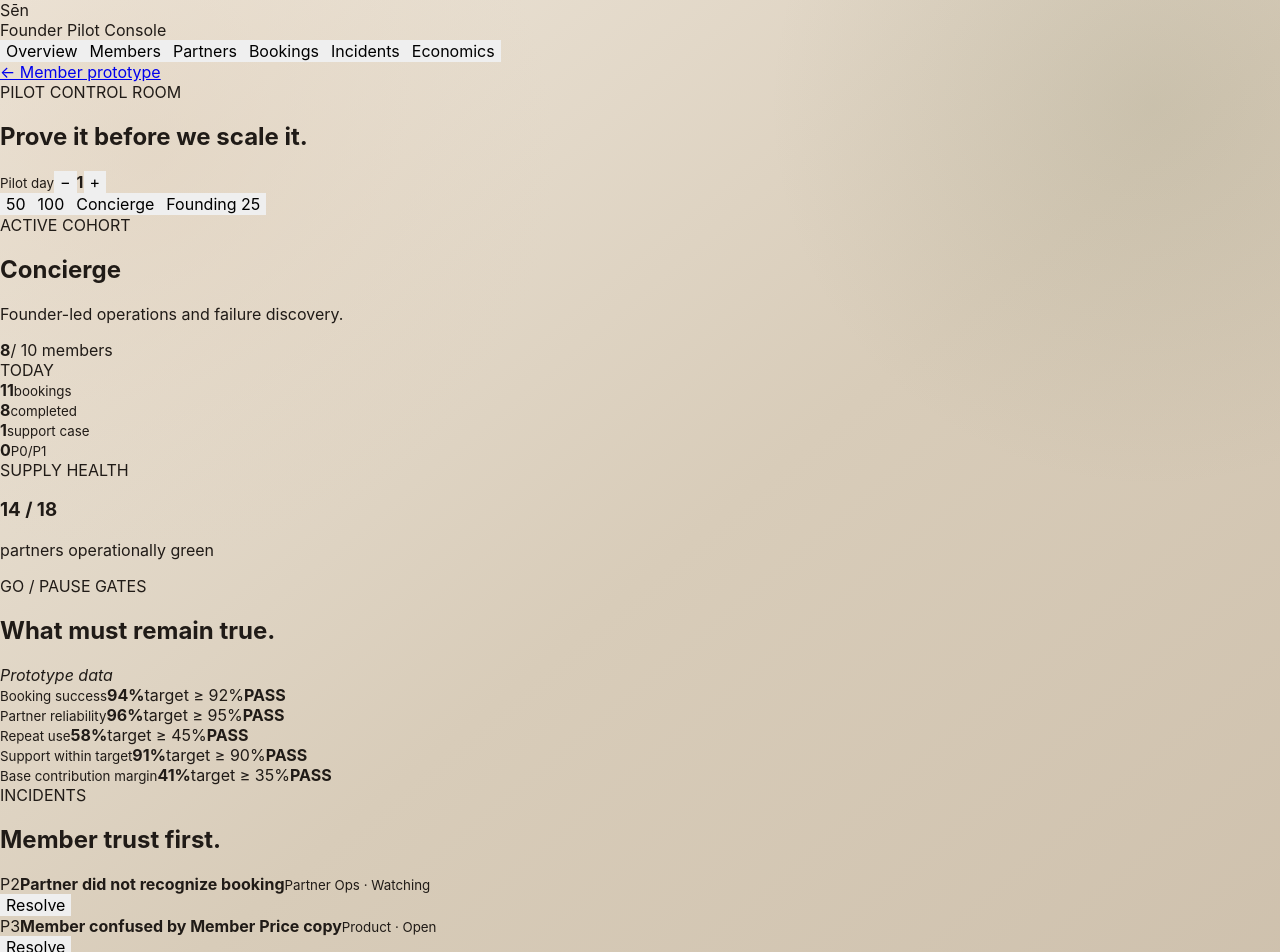
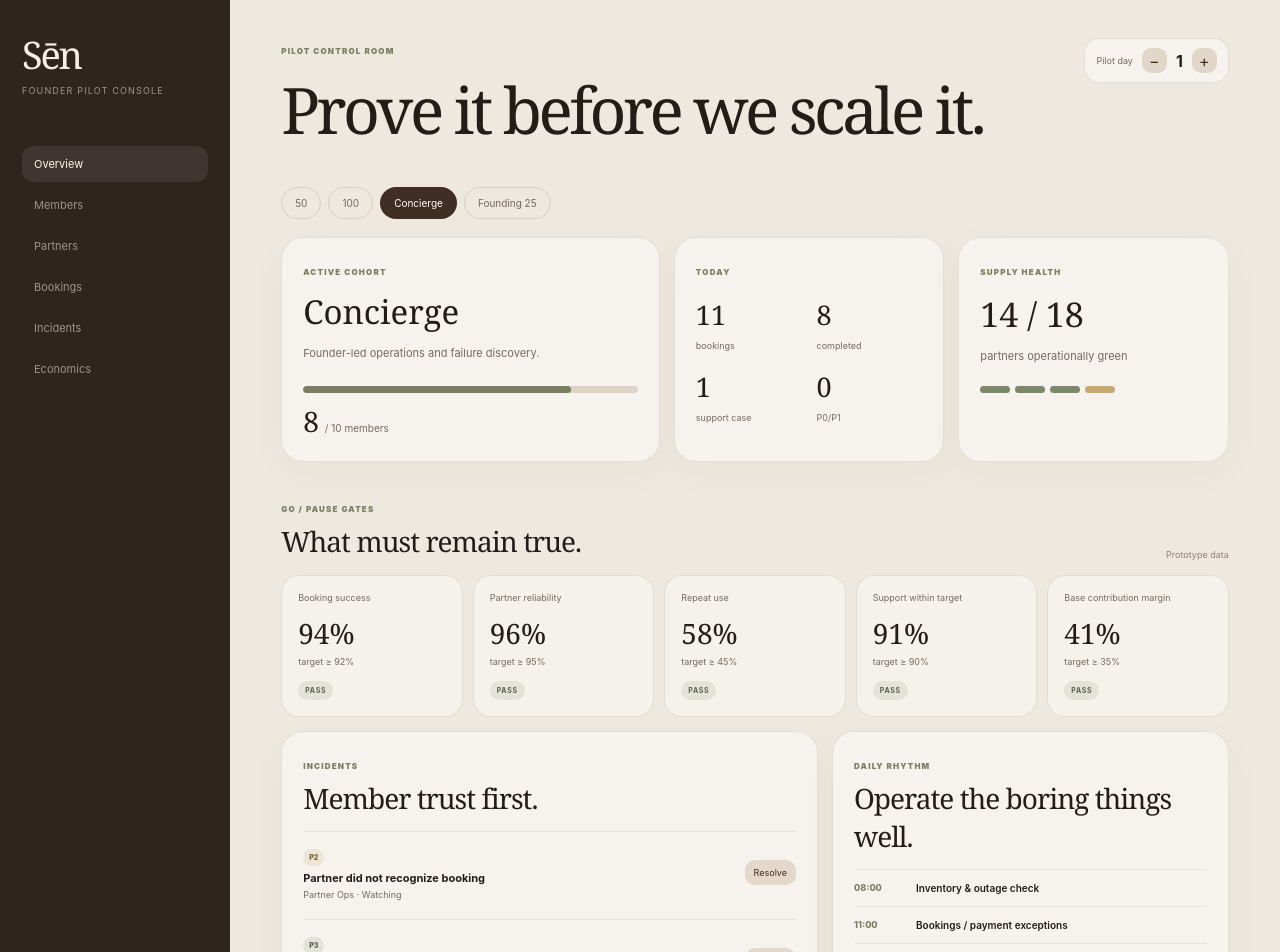
Before and after one commit to laraoliveiracassemiros-del/make-it-happen, a Next.js app: page /pilot in a window 1280 px wide. Shown: the top 952 px of the page. Built offline with nearby package versions, Linux system fonts and the light colour scheme.

Commit message:
style Sēn pilot control room

```diff
--- a/src/app/globals.css
+++ b/src/app/globals.css
@@ -879,3 +879,103 @@ button:active { transform: scale(.985); }
 .validation-done button {
   margin-top: 18px; padding: 11px 15px; border-radius: 999px; background: var(--cream-2); color: var(--espresso);
 }
+
+/* Sēn Pilot Control Room */
+.pilot-console {
+  min-height: 100vh;
+  background: #eee8de;
+  color: #231c17;
+  display: grid;
+  grid-template-columns: 230px 1fr;
+}
+.pilot-sidebar {
+  min-height: 100vh;
+  padding: 28px 22px;
+  background: #2f251f;
+  color: #f7efe6;
+  display: flex;
+  flex-direction: column;
+}
+.pilot-brand { font-family: Georgia, serif; font-size: 38px; letter-spacing: -.06em; }
+.pilot-sidebar > span { margin-top: 5px; font-size: 9px; letter-spacing: .13em; text-transform: uppercase; opacity: .54; }
+.pilot-sidebar nav { display: grid; gap: 5px; margin-top: 50px; }
+.pilot-sidebar nav button {
+  text-align: left; padding: 11px 12px; border-radius: 12px;
+  background: transparent; color: rgba(247,239,230,.55); font-size: 11px;
+}
+.pilot-sidebar nav button.active { background: rgba(255,255,255,.08); color: #fff7ed; }
+.pilot-sidebar > a { margin-top: auto; color: rgba(247,239,230,.58); font-size: 10px; text-decoration: none; }
+.pilot-main { padding: 38px clamp(24px,4vw,58px) 70px; overflow: hidden; }
+.pilot-header { display: flex; justify-content: space-between; align-items: flex-start; gap: 24px; }
+.pilot-header > div > span, .pilot-card > span, .pilot-section-head span {
+  color: #7b7f62; font-size: 8px; letter-spacing: .15em; font-weight: 900;
+}
+.pilot-header h1 { font-family: Georgia, serif; font-size: clamp(38px,5vw,66px); font-weight: 500; letter-spacing: -.055em; margin: 8px 0 0; }
+.pilot-day { display: flex; align-items: center; gap: 9px; padding: 9px 11px; border-radius: 15px; background: rgba(255,255,255,.45); border: 1px solid rgba(64,45,35,.1); }
+.pilot-day small { color: #74695f; font-size: 9px; }
+.pilot-day button { width: 25px; height: 25px; border-radius: 9px; background: #e1d7c9; color: #402d23; }
+.cohort-tabs { display: flex; gap: 7px; margin: 34px 0 18px; overflow-x: auto; }
+.cohort-tabs button { flex: 0 0 auto; padding: 9px 13px; border-radius: 999px; background: transparent; border: 1px solid rgba(64,45,35,.13); color: #74695f; font-size: 10px; }
+.cohort-tabs button.active { background: #402d23; color: white; }
+.pilot-grid { display: grid; gap: 14px; }
+.pilot-grid.top { grid-template-columns: 1.4fr 1fr 1fr; }
+.pilot-grid.split { grid-template-columns: 1.15fr .85fr; margin-top: 14px; }
+.pilot-card { border-radius: 22px; padding: 21px; background: rgba(255,255,255,.48); border: 1px solid rgba(64,45,35,.1); box-shadow: 0 10px 38px rgba(64,45,35,.035); }
+.cohort-card h2 { font-family: Georgia, serif; font-size: 33px; font-weight: 500; margin: 10px 0 8px; }
+.cohort-card p, .pilot-card p { color: #74695f; font-size: 11px; line-height: 1.55; }
+.progress-line { height: 7px; margin: 24px 0 9px; border-radius: 999px; background: #ddd3c6; overflow: hidden; }
+.progress-line i { display: block; height: 100%; background: #7b7f62; border-radius: inherit; }
+.cohort-meta { display: flex; align-items: baseline; gap: 6px; }
+.cohort-meta b { font-family: Georgia, serif; font-size: 28px; font-weight: 500; }
+.cohort-meta span { color: #74695f; font-size: 10px; }
+.metric-stack { display: grid; grid-template-columns: 1fr 1fr; gap: 15px; margin-top: 17px; }
+.metric-stack b { display: block; font-family: Georgia, serif; font-size: 27px; font-weight: 500; }
+.metric-stack small { color: #74695f; font-size: 9px; }
+.pilot-card h3 { font-family: Georgia, serif; font-size: 34px; font-weight: 500; margin: 12px 0 0; }
+.signal-row { display: flex; gap: 5px; margin-top: 21px; }
+.signal-row i { width: 30px; height: 7px; border-radius: 999px; background: #c8bba9; }
+.signal-row .green { background: #7b8766; }
+.signal-row .amber { background: #c7a96f; }
+.pilot-section { margin-top: 34px; }
+.pilot-section-head { display: flex; justify-content: space-between; align-items: flex-end; margin-bottom: 15px; }
+.pilot-section-head h2 { font-family: Georgia, serif; font-size: 28px; font-weight: 500; margin: 6px 0 0; letter-spacing: -.035em; }
+.pilot-section-head em { color: #8d8177; font-size: 9px; font-style: normal; }
+.pilot-section-head.compact { margin-bottom: 8px; }
+.gate-grid { display: grid; grid-template-columns: repeat(5,1fr); gap: 10px; }
+.gate { padding: 16px; border-radius: 18px; background: rgba(255,255,255,.44); border: 1px solid rgba(64,45,35,.1); position: relative; }
+.gate small, .gate span { display: block; color: #74695f; font-size: 9px; }
+.gate strong { display: block; font-family: Georgia, serif; font-size: 28px; font-weight: 500; margin: 11px 0 4px; }
+.gate b { display: inline-block; margin-top: 14px; padding: 5px 7px; border-radius: 999px; font-size: 7px; letter-spacing: .1em; }
+.gate.passed b { background: rgba(123,135,102,.14); color: #566044; }
+.gate.failed b { background: rgba(183,118,91,.14); color: #845744; }
+.incident-list { display: grid; gap: 7px; margin-top: 14px; }
+.incident { display: flex; justify-content: space-between; align-items: center; gap: 12px; padding: 12px 0; border-top: 1px solid rgba(64,45,35,.09); }
+.incident strong, .incident small { display: block; }
+.incident strong { font-size: 11px; margin: 5px 0 4px; }
+.incident small { color: #74695f; font-size: 9px; }
+.incident button { padding: 7px 9px; border-radius: 10px; background: #e3d8c9; color: #402d23; font-size: 9px; }
+.sev { display: inline-flex; padding: 4px 6px; border-radius: 999px; font-size: 7px; font-weight: 900; }
+.sev.p0, .sev.p1 { background: rgba(157,77,62,.13); color: #8b4d40; }
+.sev.p2 { background: rgba(199,169,111,.18); color: #816a3c; }
+.sev.p3 { background: rgba(123,135,102,.14); color: #5d674d; }
+.daily-list { padding: 0; margin: 14px 0 0; list-style: none; }
+.daily-list li { display: grid; grid-template-columns: 52px 1fr; gap: 10px; padding: 12px 0; border-top: 1px solid rgba(64,45,35,.09); }
+.daily-list span { color: #7b7f62; font-size: 9px; font-weight: 800; }
+.daily-list b { font-size: 10px; font-weight: 600; }
+.decision-card { margin-top: 14px; background: #3d3028; color: #f7efe6; }
+.decision-card > span { color: #cab99f; }
+.decision-card h2 { max-width: 700px; font-family: Georgia, serif; font-weight: 500; font-size: 36px; letter-spacing: -.04em; margin: 10px 0 8px; }
+.decision-card p { max-width: 700px; color: rgba(247,239,230,.6); }
+.decision-card button { margin-top: 14px; padding: 10px 13px; border-radius: 999px; background: #eadfce; color: #402d23; font-size: 10px; font-weight: 800; }
+@media (max-width: 980px) {
+  .pilot-console { grid-template-columns: 1fr; }
+  .pilot-sidebar { display: none; }
+  .pilot-grid.top, .pilot-grid.split { grid-template-columns: 1fr; }
+  .gate-grid { grid-template-columns: repeat(2,1fr); }
+}
+@media (max-width: 560px) {
+  .pilot-main { padding: 24px 16px 50px; }
+  .pilot-header { display: block; }
+  .pilot-day { margin-top: 18px; width: fit-content; }
+  .gate-grid { grid-template-columns: 1fr; }
+}
```
